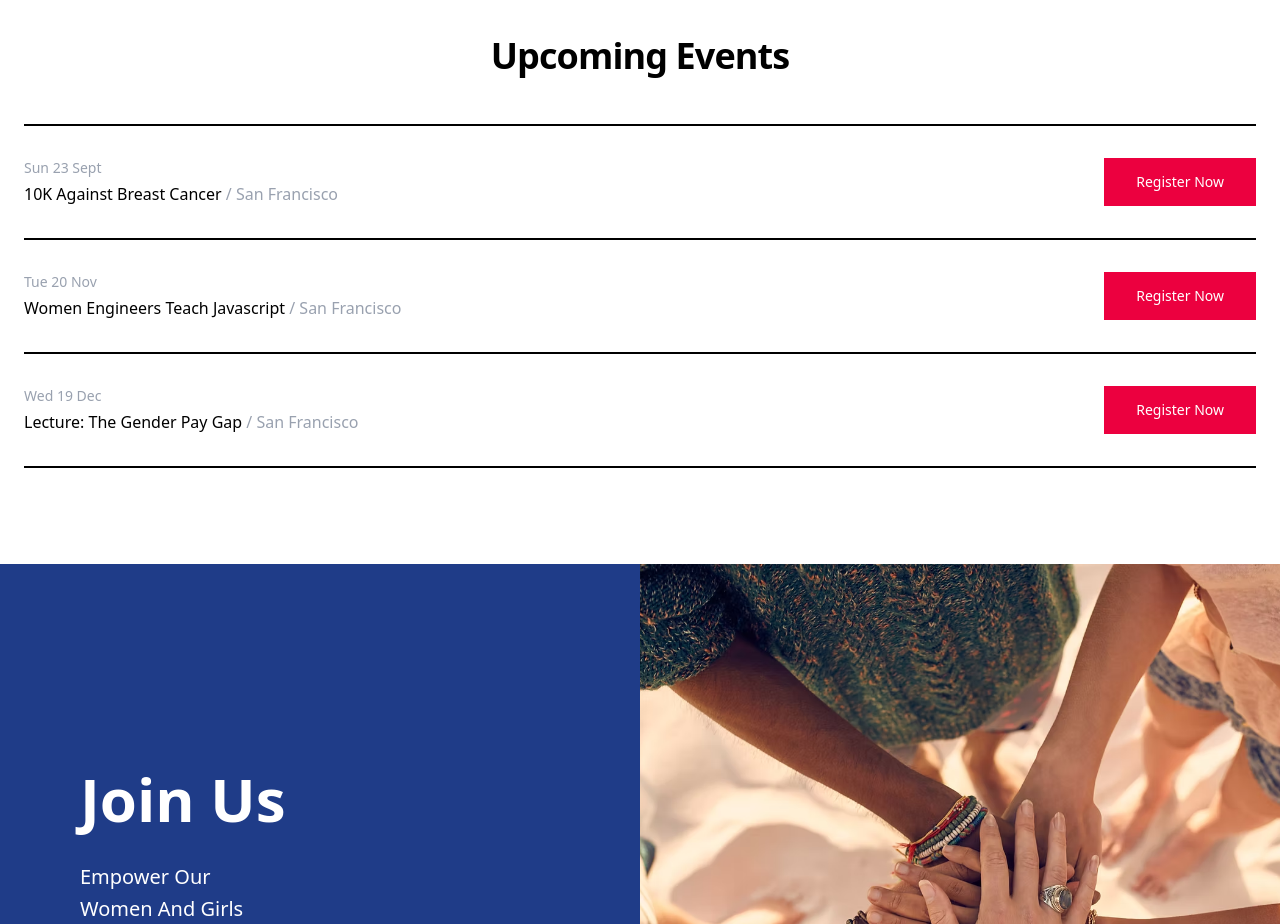
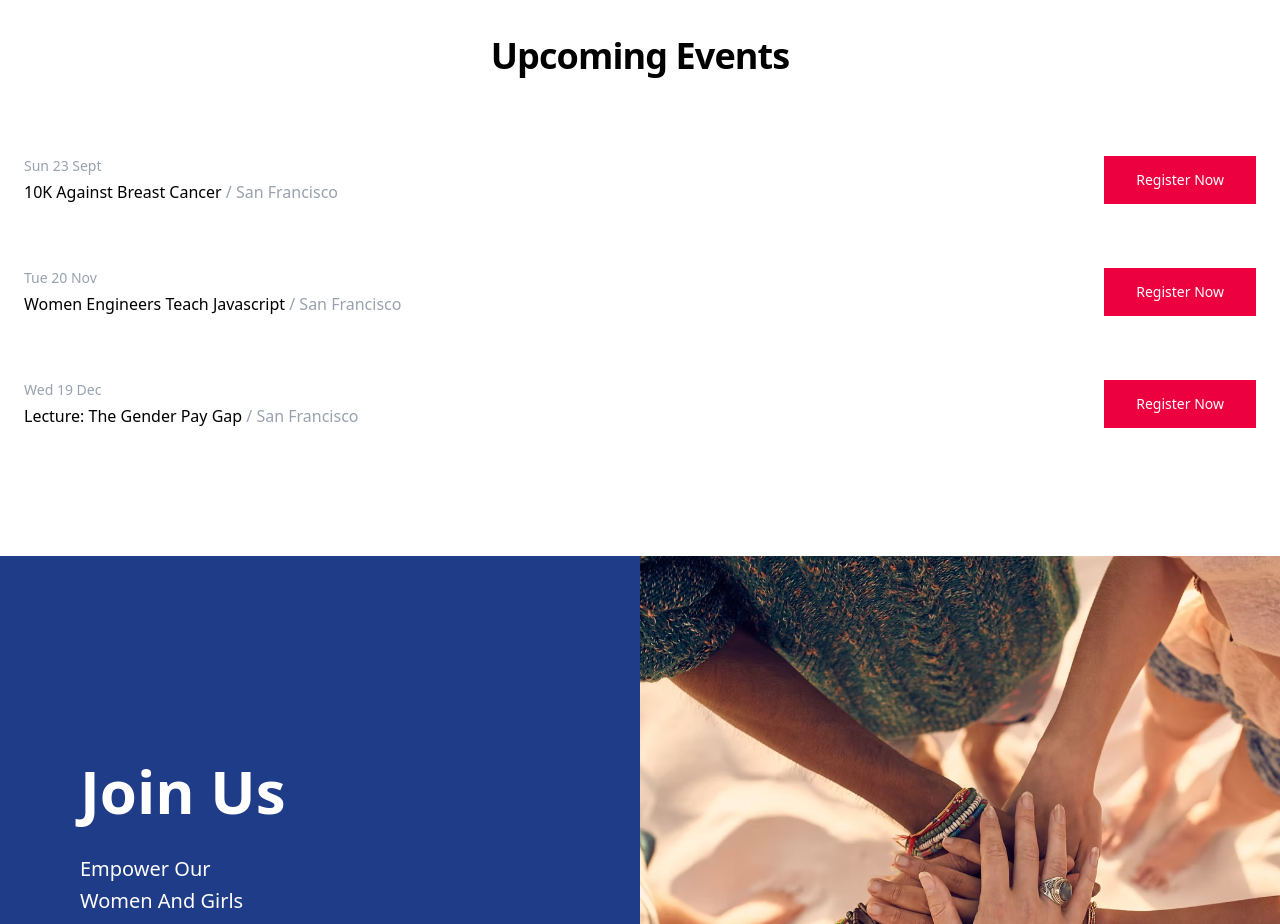
Before and after one commit to Azeez1314/sug-three, a Next.js app: page / in a window 1280 px wide. Shown: the part 2060-2984 px from the top of the page. Built offline with nearby package versions, Linux system fonts and the light colour scheme.

Commit message:
response XVI

```diff
--- a/app/components/hero.tsx
+++ b/app/components/hero.tsx
@@ -196,7 +196,7 @@ export function Hero() {
           Upcoming Events
         </h2>
 
-        <div className="mt-12 divide-y-2 divide-black border-t-2 border-b-2 border-black">
+        <div className="mt-12 divide-y-0 divide-black border-t-0 border-b-0 border-black">
           {events.map((event, index) => (
             <div
               key={index}
```
